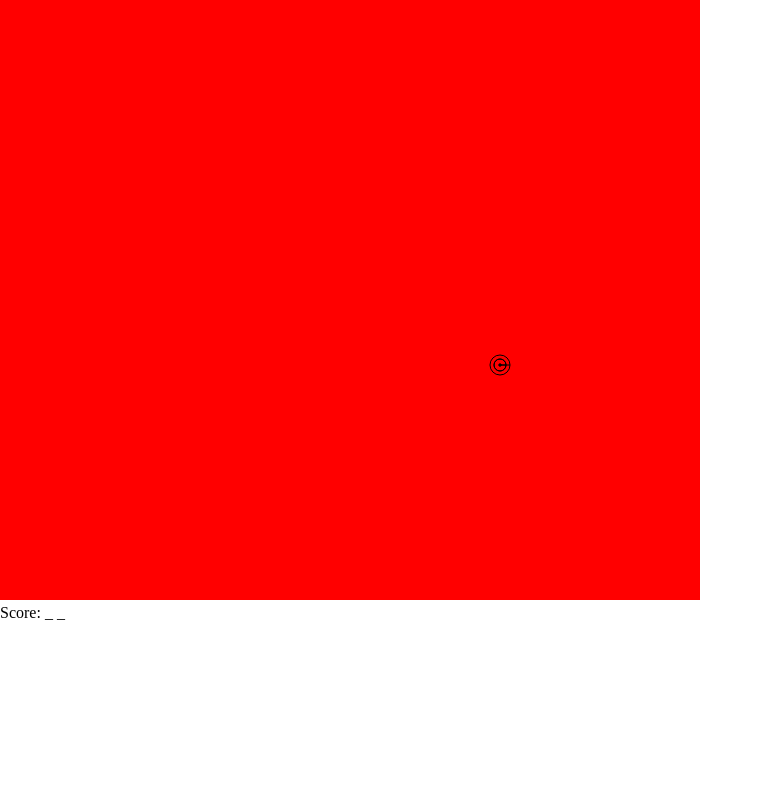
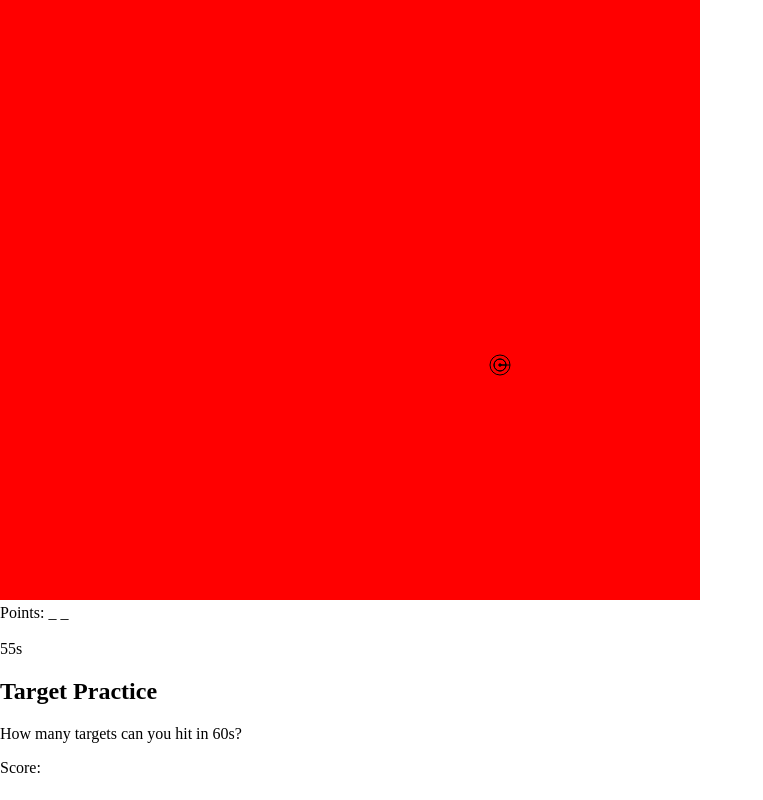
Before and after one commit to Lilgibbsy/Target-Practice-Game, a plain HTML site: page index.html in a window 1280 px wide. Shown: the whole page, without its empty margins (0-763 px from the left). Drawn offline with Linux system fonts and the light colour scheme.

Commit message:
Score board added

```diff
--- a/index.html
+++ b/index.html
@@ -7,7 +7,13 @@
   <body>
     <canvas id="myCanvas"></canvas>
     <br />
-    <span id="score">Score: _ _</span>
+    <span id="score">Points: _ _</span>
+    <br />
+    <br />
+    <span id="timer"></span>
+    <h2>Target Practice</h2>
+    <p>How many targets can you hit in 60s?</p>
+    <p id="points">Score:</p>
     <script src="script.js"></script>
   </body>
 </html>
--- a/script.js
+++ b/script.js
@@ -39,7 +39,7 @@ function mousemove(event) {
     moveX = 0 - moveX;
     moveY = 0 - moveY;
     score++;
-    document.getElementById("score").innerHTML = "Score: " + score;
+    document.getElementById("score").innerHTML = "Points: " + score;
   }
 }
 window.addEventListener("click", mousemove);
@@ -56,3 +56,17 @@ function wallBounce() {
     moveX = 1;
   }
 }
+let time = 60;
+
+setInterval(timer, 1000);
+function timer() {
+  if (time > 0) {
+    time -= 1;
+  } else if (time == 0) {
+    moveY = 0;
+    moveX = 0;
+    document.getElementById("points").innerHTML =
+      "Score: " + Math.round((score / 60) * 10) + " /10";
+  }
+  document.getElementById("timer").innerHTML = time + "s";
+}
```
